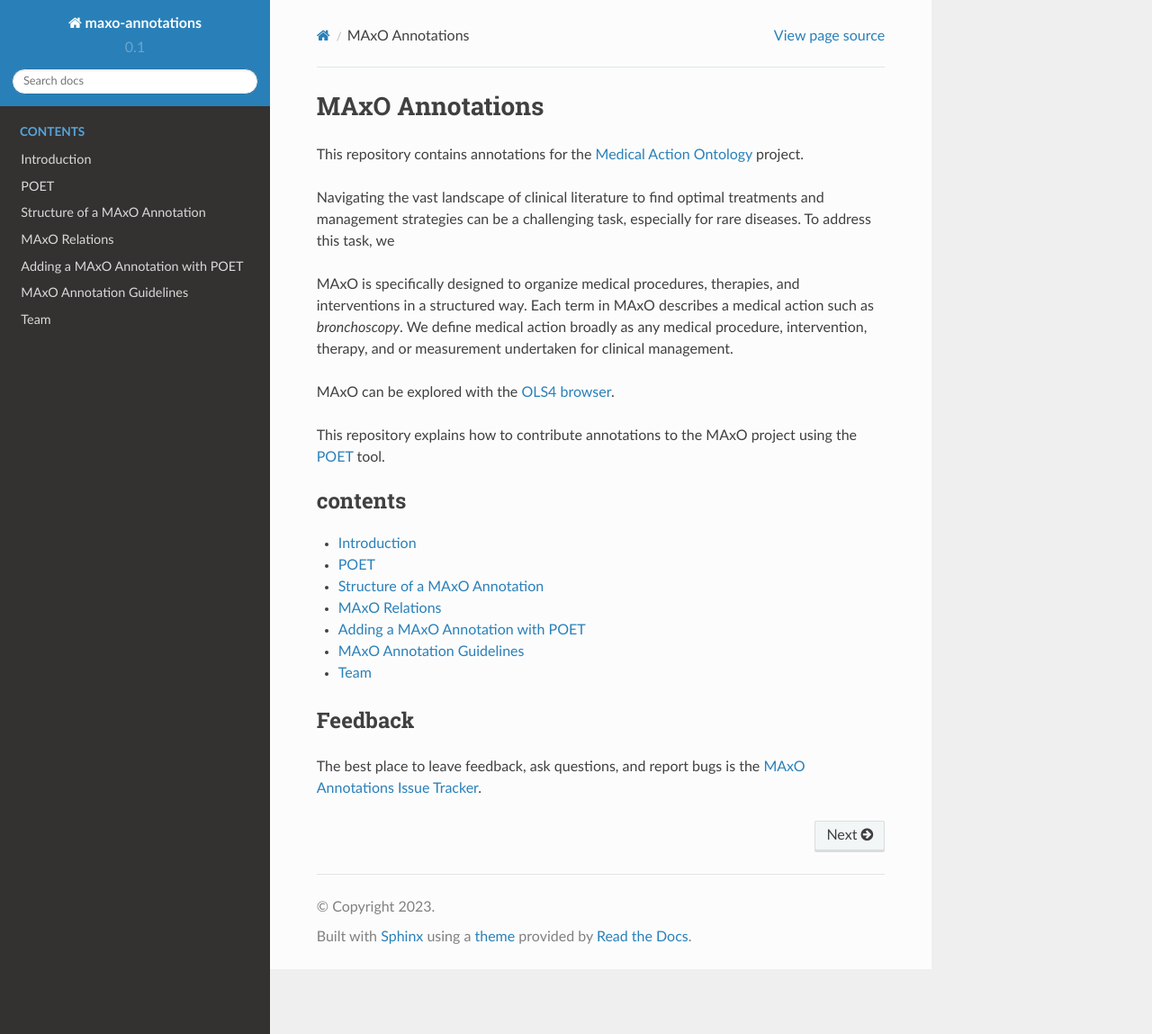
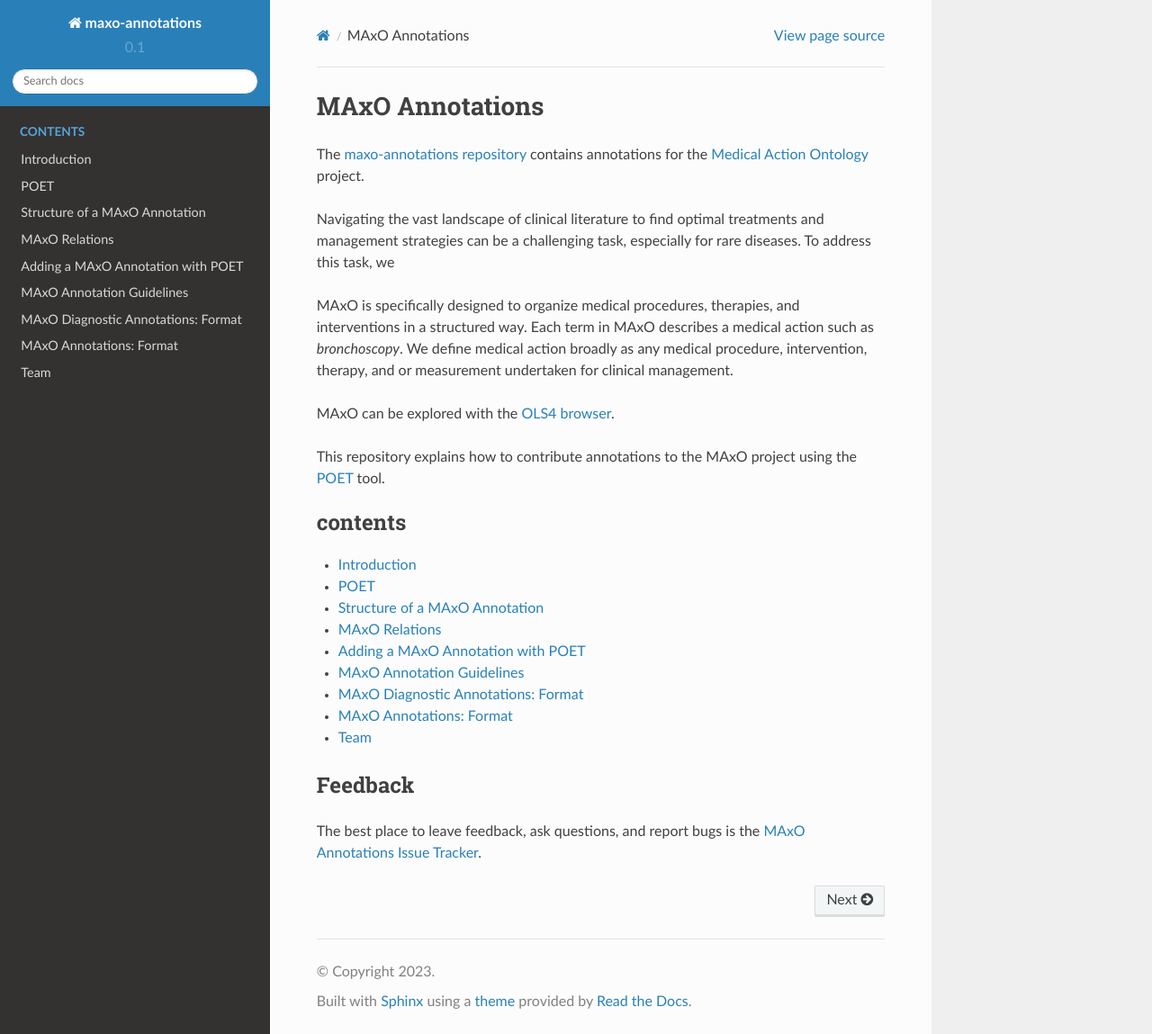
Before and after one commit to monarch-initiative/maxo-annotations, a Sphinx documentation site: the page built from docs/index.rst, in a window 1280 px wide and 1149 px high. Shown: the whole window at 90% size. Built offline with Sphinx 7.4.7 and the Read the Docs theme 2.0.0, drawn with Linux system fonts in a browser that asks for light colours.

Commit message:
annotation file

```diff
--- a/docs/index.rst
+++ b/docs/index.rst
@@ -4,7 +4,8 @@
 MAxO Annotations
 ================
 
-This repository contains annotations for the
+The `maxo-annotations repository <https://github.com/monarch-initiative/maxo-annotations>`_
+contains annotations for the
 `Medical Action Ontology <https://github.com/monarch-initiative/MAxO>`_
 project.
 
@@ -41,6 +42,8 @@ the `POET <https://poet.jax.org/>`_ tool.
     relations
     adding
     guidelines
+    format_diagnostic
+    format_annots
     team
 
 
```
Also changed, not shown: 1 other file.
